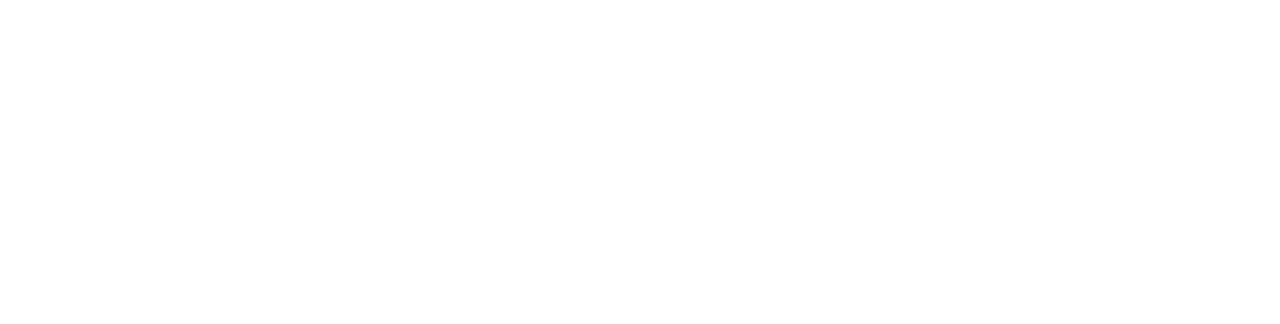
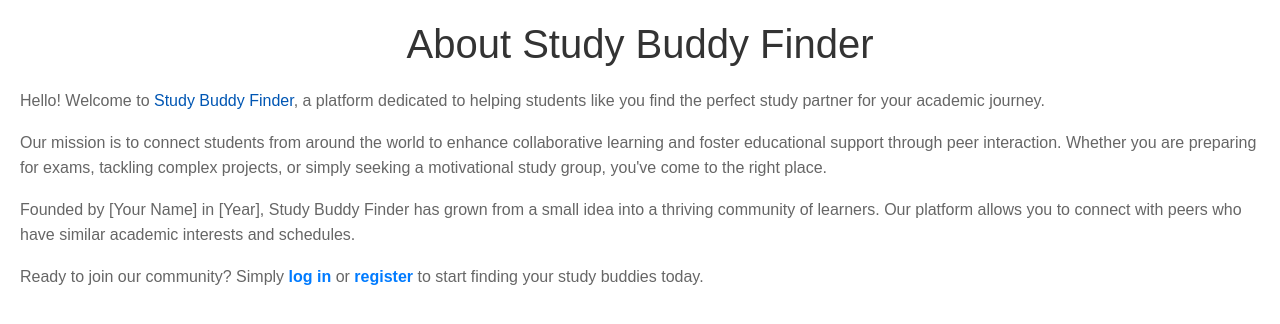
Before and after one commit to tarun-trj/studyBuddy, a React (Vite) app in the folder login_register/client/: page / in a window 1280 px wide. Before the commit this address had no page. Shown: the top 324 px of the page. Built offline with nearby package versions, Linux system fonts and the light colour scheme.

Commit message:
adding about page

```diff
--- /dev/null
+++ b/login_register/client/src/About.jsx
@@ -0,0 +1,68 @@
+import React from "react";
+
+const App = () => {
+  const pageStyles = {
+    container: {
+      padding: "20px",
+      fontFamily: "Arial, sans-serif",
+    },
+    header: {
+      color: "#333",
+      textAlign: "center",
+    },
+    content: {
+      marginTop: "20px",
+      lineHeight: "1.6",
+      fontSize: "16px",
+      color: "#666",
+    },
+    highlight: {
+      color: "#0056b3",
+    },
+    link: {
+      color: "#007bff",
+      textDecoration: "none",
+      fontWeight: "bold",
+    },
+  };
+
+  return (
+    <div style={pageStyles.container}>
+      <h1 style={pageStyles.header}>About Study Buddy Finder</h1>
+      <div style={pageStyles.content}>
+        <p>
+          Hello! Welcome to{" "}
+          <span style={pageStyles.highlight}>Study Buddy Finder</span>, a
+          platform dedicated to helping students like you find the perfect study
+          partner for your academic journey.
+        </p>
+        <p>
+          Our mission is to connect students from around the world to enhance
+          collaborative learning and foster educational support through peer
+          interaction. Whether you are preparing for exams, tackling complex
+          projects, or simply seeking a motivational study group, you've come to
+          the right place.
+        </p>
+        <p>
+          Founded by [Your Name] in [Year], Study Buddy Finder has grown from a
+          small idea into a thriving community of learners. Our platform allows
+          you to connect with peers who have similar academic interests and
+          schedules.
+        </p>
+        <p>
+          Ready to join our community? Simply{" "}
+          <a href="/login" style={pageStyles.link}>
+            log in
+          </a>{" "}
+          or{" "}
+          <a href="/register" style={pageStyles.link}>
+            register
+          </a>{" "}
+          to start finding your study buddies today.
+        </p>
+      </div>
+    </div>
+  );
+};
+
+export default App;
--- a/login_register/client/src/App.jsx
+++ b/login_register/client/src/App.jsx
@@ -1,23 +1,24 @@
-import { useState } from 'react'
-import 'bootstrap/dist/css/bootstrap.min.css'
-import Signup from './Signup.jsx'
-import Login from './Login.jsx'
-import Home from './Home.jsx'
-import Match from './Match.jsx'
-import { BrowserRouter, Routes, Route } from 'react-router-dom'
+import { useState } from "react";
+import "bootstrap/dist/css/bootstrap.min.css";
+import Signup from "./Signup.jsx";
+import Login from "./Login.jsx";
+import Home from "./Home.jsx";
+import Match from "./Match.jsx";
+import About from "./About.jsx";
+import { BrowserRouter, Routes, Route } from "react-router-dom";
 
 function App() {
   return (
     <BrowserRouter>
       <Routes>
-        <Route path = '/register' element = {<Signup/>}></Route>
-        <Route path = '/login' element = {<Login/>}></Route>
-        <Route path = '/home' element = {<Home/>}></Route>
-        <Route path = '/match' element = {<Match/>}></Route>
+        <Route path="/" element={<About />}></Route>
+        <Route path="/register" element={<Signup />}></Route>
+        <Route path="/login" element={<Login />}></Route>
+        <Route path="/home" element={<Home />}></Route>
+        <Route path="/match" element={<Match />}></Route>
       </Routes>
     </BrowserRouter>
-
-  )
+  );
 }
 
-export default App
+export default App;
```
